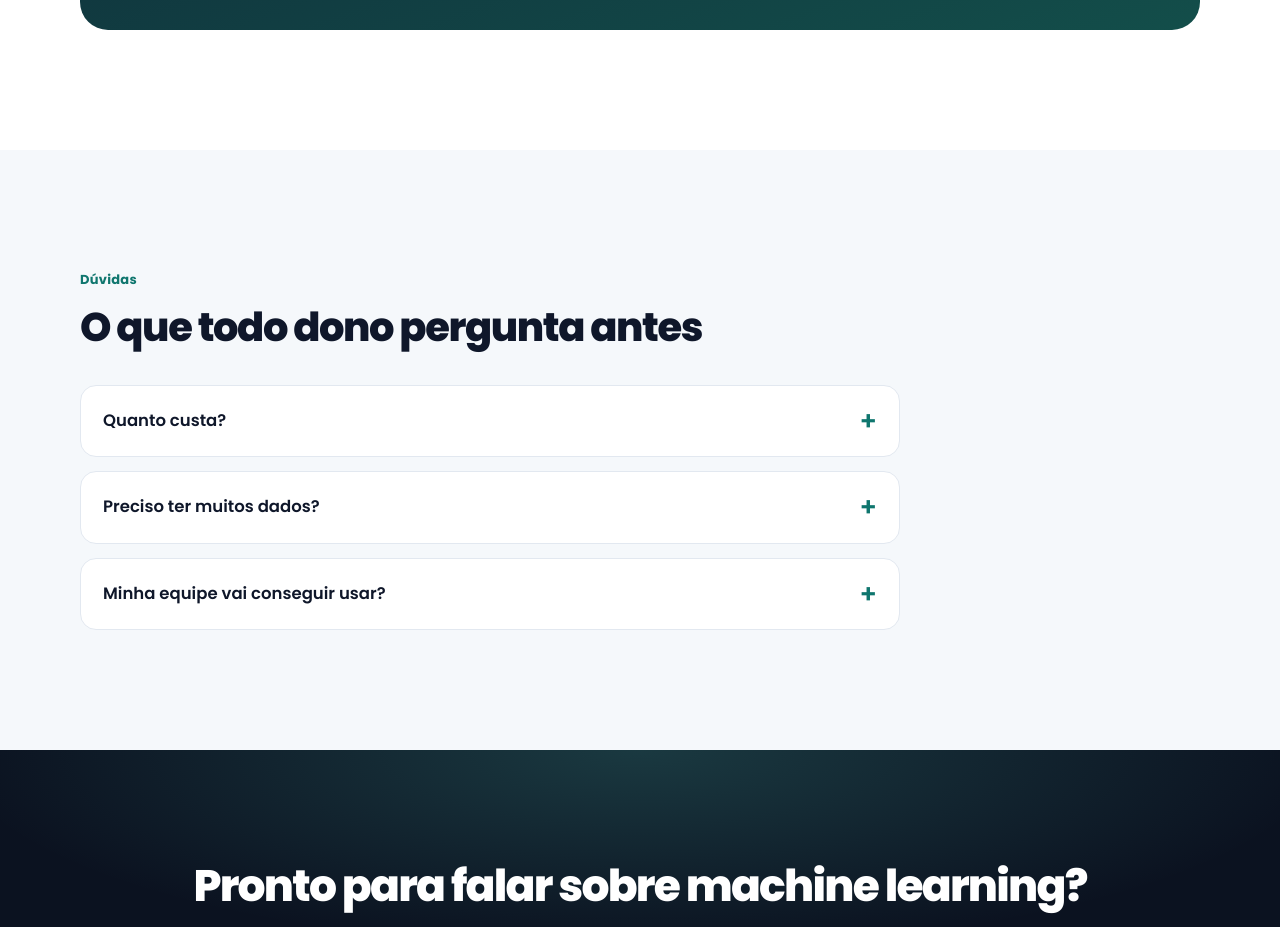
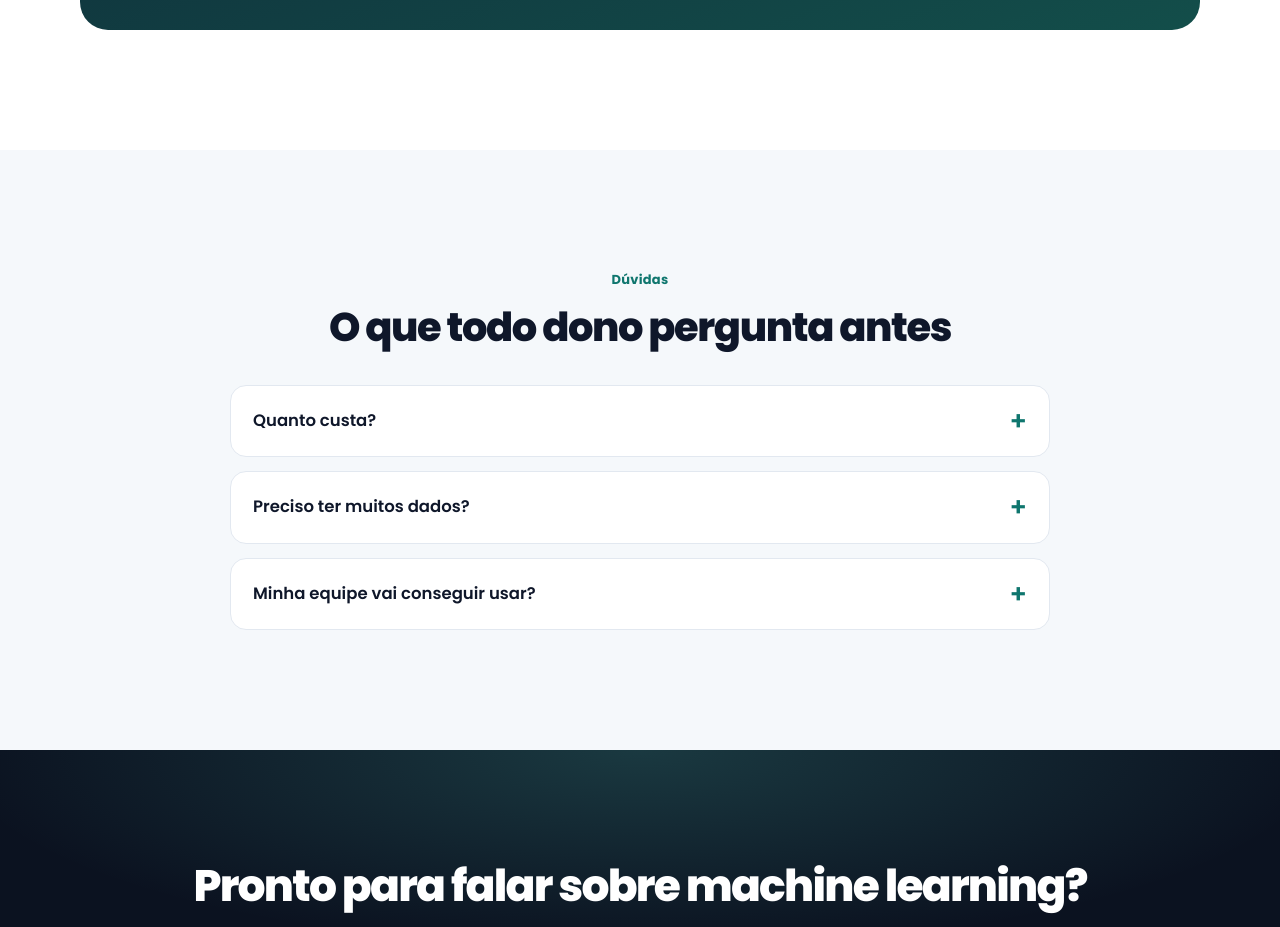
Before and after one commit to BrookSK/lp-11-onsolutions, a plain HTML site: page index.html in a window 1280 px wide. Shown: the part 3489-4416 px from the top of the page. Drawn offline with Linux system fonts and the light colour scheme.

Commit message:
style: improve favicon support and FAQ section styling
- Update favicon link tag from 48x48 to 64x64 size for better clarity
- Add shortcut icon link for improved browser compatibility
- Add apple-touch-icon link for iOS home screen support
- Center align FAQ section container while keeping content left-aligned
- Constrain FAQ content to max-width of 820px with auto margins for better readability

```diff
--- a/css/styles.css
+++ b/css/styles.css
@@ -122,6 +122,8 @@ img{display:block;max-width:100%}
 .offer li::before{margin-top:2px;width:20px;height:20px;background-size:12px}
 
 /* FAQ */
+#duvidas{text-align:center}
+#duvidas .faq{text-align:left;max-width:820px;margin-left:auto;margin-right:auto}
 .faq{display:grid;gap:10px;margin-top:22px}
 details{background:#fff;border:1px solid var(--line);border-radius:16px}
 summary{cursor:pointer;list-style:none;padding:18px;font-weight:600;font-size:16.5px;display:flex;justify-content:space-between;gap:12px;align-items:center;min-height:58px;-webkit-tap-highlight-color:transparent}
--- a/index.html
+++ b/index.html
@@ -8,7 +8,9 @@
 <meta name="description" content="Seus dados guardam padrões que ninguém vê a olho nu. A ON transforma isso em previsão.">
 <meta name="robots" content="noindex,follow">
 <link rel="canonical" href="https://onsolutionsbrasil.com.br/lp/machine-learning-para-empresas/">
-<link rel="icon" type="image/png" sizes="48x48" href="assets/img/favicon.png">
+<link rel="icon" type="image/png" sizes="64x64" href="assets/img/favicon.png">
+<link rel="shortcut icon" type="image/png" href="assets/img/favicon.png">
+<link rel="apple-touch-icon" href="assets/img/favicon.png">
 <link rel="preconnect" href="https://fonts.googleapis.com">
 <link rel="preconnect" href="https://fonts.gstatic.com" crossorigin>
 <link href="https://fonts.googleapis.com/css2?family=Poppins:wght@400;500;600;700;800&display=swap" rel="stylesheet">
```
